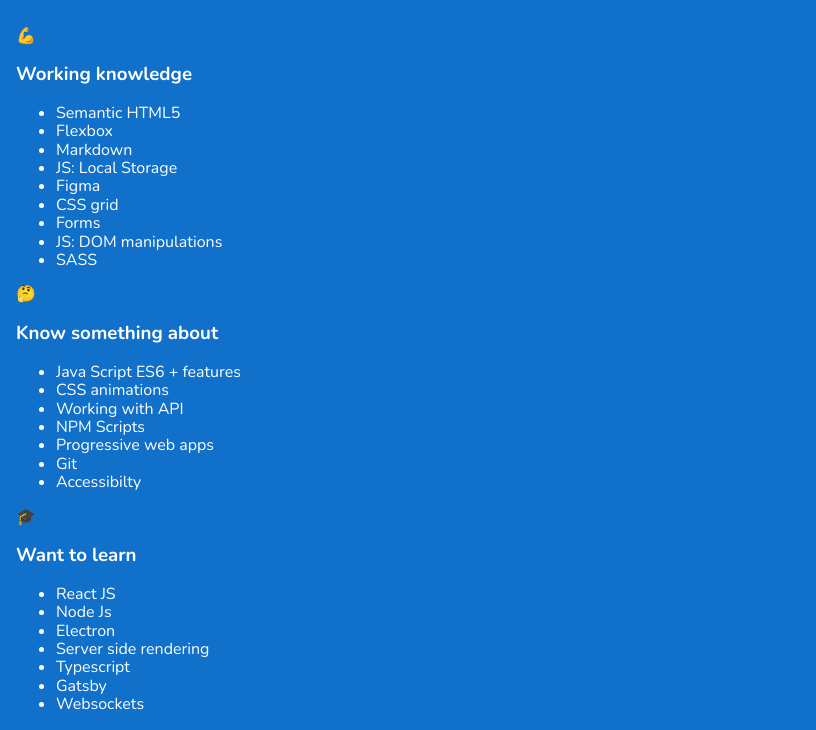
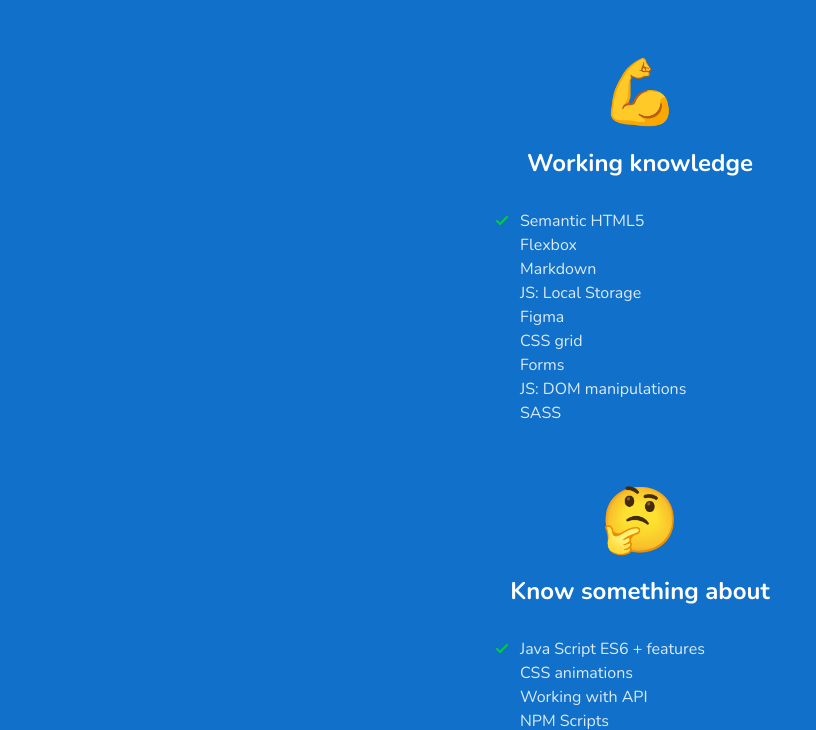
Before and after one commit to rafal-wojcik/rafal-wojcik.github.io, a website built with webpack: page src/pages/index.html in a window 1280 px wide. Shown: the part 652-1382 px from the top of the page, without its empty margins (0-816 px from the left). Built offline with nearby package versions, Linux system fonts and the light colour scheme.

```diff
--- a/src/pages/index.html
+++ b/src/pages/index.html
@@ -35,45 +35,45 @@
       </section>
       <section class="skills" id="skills">
         <h2 class="skills_header">My skills</h2>
-        <article class="skills_section">
-          <span class="skills_section-emoji">💪</span>
-          <h3 class="skills_section-header">Working knowledge</h3>
-          <ul class="skills_list">
-            <li class="skills_list-item">Semantic HTML5</li>
-            <li class="skills_list-item">Flexbox</li>
-            <li class="skills_list-item">Markdown</li>
-            <li class="skills_list-item">JS: Local Storage</li>
-            <li class="skills_list-item">Figma</li>
-            <li class="skills_list-item">CSS grid</li>
-            <li class="skills_list-item">Forms</li>
-            <li class="skills_list-item">JS: DOM manipulations</li>
-            <li class="skills_list-item">SASS</li>
+        <article class="skills-section">
+          <span class="skills-section_emoji">💪</span>
+          <h3 class="skills-section_header">Working knowledge</h3>
+          <ul class="skills-list">
+            <li class="skills-list_item">Semantic HTML5</li>
+            <li class="skills-list_item">Flexbox</li>
+            <li class="skills-list_item">Markdown</li>
+            <li class="skills-list_item">JS: Local Storage</li>
+            <li class="skills-list_item">Figma</li>
+            <li class="skills-list_item">CSS grid</li>
+            <li class="skills-list_item">Forms</li>
+            <li class="skills-list_item">JS: DOM manipulations</li>
+            <li class="skills-list_item">SASS</li>
           </ul>
         </article>
-        <article class="skills_section">
-          <span class="skills_section-emoji">🤔</span>
-          <h3 class="skills_section-header">Know something about</h3>
-          <ul class="skills_list">
-            <li class="skills_list-item">Java Script ES6 + features</li>
-            <li class="skills_list-item">CSS animations</li>
-            <li class="skills_list-item">Working with API</li>
-            <li class="skills_list-item">NPM Scripts </li>
-            <li class="skills_list-item">Progressive web apps </li>
-            <li class="skills_list-item">Git</li>
-            <li class="skills_list-item">Accessibilty</li>
+        <article class="skills-section">
+          <span class="skills-section_emoji">🤔</span>
+          <h3 class="skills-section_header">Know something about</h3>
+          <ul class="skills-list">
+            <li class="skills-list_item">Java Script ES6 + features</li>
+            <li class="skills-list_item">CSS animations</li>
+            <li class="skills-list_item">Working with API</li>
+            <li class="skills-list_item">NPM Scripts </li>
+            <li class="skills-list_item">Progressive web apps </li>
+            <li class="skills-list_item">Git</li>
+            <li class="skills-list_item">Accessibilty</li>
             </ul>
         </article>
-        <article class="skills_section">
-          <span class="skills_section-emoji">🎓</span>
-          <h3 class="skills_section-header">Want to learn</h3>
-          <ul class="skills_list">
-            <li class="skills_list-item">React JS</li>
-            <li class="skills_list-item">Node Js</li>
-            <li class="skills_list-item">Electron</li>
-            <li class="skills_list-item">Server side rendering</li>
-            <li class="skills_list-item">Typescript</li>
-            <li class="skills_list-item">Gatsby</li>
-            <li class="skills_list-item">Websockets</li>
+        <article class="skills-section">
+          <span class="skills-section_emoji">🎓</span>
+          <h3 class="skills-section_header">Want to learn</h3>
+          <ul class="skills-list">
+            <li class="skills-list_item">React JS</li>
+            <li class="skills-list_item">Node Js</li>
+            <li class="skills-list_item">Electron</li>
+            <li class="skills-list_item">Server side rendering</li>
+            <li class="skills-list_item">Typescript</li>
+            <li class="skills-list_item">Gatsby</li>
+            <li class="skills-list_item">Websockets</li>
           </ul>
         </article>
 
--- a/src/scss/_variables.scss
+++ b/src/scss/_variables.scss
@@ -1,4 +1,5 @@
 $textBlue: #1070CA;
 $textLightBlue: #4DA8FF;
+$textLighterBlue: #DBEAF7;
 $text: #425A70;
 $textDark:  #234361;
--- a/src/scss/modules/skills.scss
+++ b/src/scss/modules/skills.scss
@@ -10,14 +10,54 @@
     }
 }
 
+.skills-list {
+    font-style: normal;
+    font-size: 16px;
+    line-height: 24px;
+    color:$textLighterBlue;
+    width: 288px;
+    margin: 0 auto;
+    padding: 0;
+    list-style-type: none;
+    position: relative;
+
+
+
+
+
+    &_item {
+
+        margin: 0;
+        padding: 0 0 0 24px;
+    }
+    &:before {
+        position: absolute;
+        left: 0;
+        top: 7px;
+        display: inline-block;
+
+        content: '';
+        width: 12px;
+        height: 9px;
+        background-image: url("../assets/img/small-tick-green.png");
+
+
+
+
+
+    }
+
+}
+
 
     .skills-section {
         margin-top: 64px;
         &_emoji {
             font-size: 64px;
-            line-height: 72px;
+            line-height: 64px;
             display: block;
             text-align: center;
+        }
             &_header {
                 font-weight: bold;
                 font-size: 24px;
@@ -27,4 +67,3 @@
 
             }
         }
-    }
```
Also changed, not shown: src/assets/img/small-tick-blue.png (added), src/assets/img/small-tick-green.png (added).
